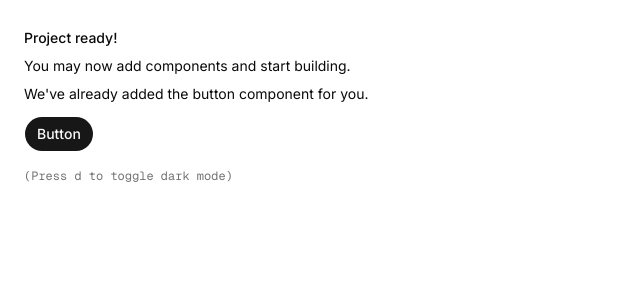
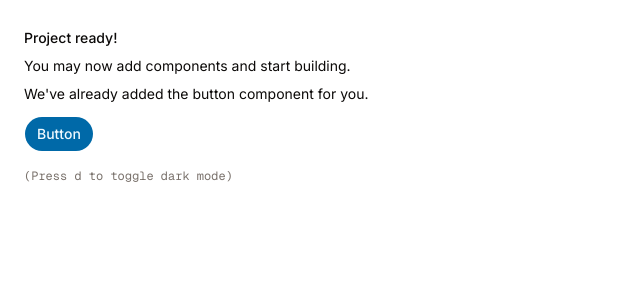
Before and after one commit to Asheze1127/hackathon-2026-in-apu, a Next.js app in the folder web/: page / in a window 1280 px wide. Shown: the top 300 px of the page, without its empty margins (0-640 px from the left). Built offline with nearby package versions, Linux system fonts and the light colour scheme.

Commit message:
chore: change theme

```diff
--- a/web/app/globals.css
+++ b/web/app/globals.css
@@ -6,71 +6,71 @@
 
 :root {
   --background: oklch(1 0 0);
-  --foreground: oklch(0.145 0 0);
+  --foreground: oklch(0.147 0.004 49.25);
   --card: oklch(1 0 0);
-  --card-foreground: oklch(0.145 0 0);
+  --card-foreground: oklch(0.147 0.004 49.25);
   --popover: oklch(1 0 0);
-  --popover-foreground: oklch(0.145 0 0);
-  --primary: oklch(0.205 0 0);
-  --primary-foreground: oklch(0.985 0 0);
-  --secondary: oklch(0.97 0 0);
-  --secondary-foreground: oklch(0.205 0 0);
-  --muted: oklch(0.97 0 0);
-  --muted-foreground: oklch(0.556 0 0);
-  --accent: oklch(0.97 0 0);
-  --accent-foreground: oklch(0.205 0 0);
+  --popover-foreground: oklch(0.147 0.004 49.25);
+  --primary: oklch(0.5 0.134 242.749);
+  --primary-foreground: oklch(0.977 0.013 236.62);
+  --secondary: oklch(0.967 0.001 286.375);
+  --secondary-foreground: oklch(0.21 0.006 285.885);
+  --muted: oklch(0.97 0.001 106.424);
+  --muted-foreground: oklch(0.553 0.013 58.071);
+  --accent: oklch(0.97 0.001 106.424);
+  --accent-foreground: oklch(0.216 0.006 56.043);
   --destructive: oklch(0.577 0.245 27.325);
-  --border: oklch(0.922 0 0);
-  --input: oklch(0.922 0 0);
-  --ring: oklch(0.708 0 0);
-  --chart-1: oklch(0.809 0.105 251.813);
-  --chart-2: oklch(0.623 0.214 259.815);
-  --chart-3: oklch(0.546 0.245 262.881);
-  --chart-4: oklch(0.488 0.243 264.376);
-  --chart-5: oklch(0.424 0.199 265.638);
+  --border: oklch(0.923 0.003 48.717);
+  --input: oklch(0.923 0.003 48.717);
+  --ring: oklch(0.709 0.01 56.259);
+  --chart-1: oklch(0.828 0.111 230.318);
+  --chart-2: oklch(0.685 0.169 237.323);
+  --chart-3: oklch(0.588 0.158 241.966);
+  --chart-4: oklch(0.5 0.134 242.749);
+  --chart-5: oklch(0.443 0.11 240.79);
   --radius: 0.625rem;
-  --sidebar: oklch(0.985 0 0);
-  --sidebar-foreground: oklch(0.145 0 0);
-  --sidebar-primary: oklch(0.205 0 0);
-  --sidebar-primary-foreground: oklch(0.985 0 0);
-  --sidebar-accent: oklch(0.97 0 0);
-  --sidebar-accent-foreground: oklch(0.205 0 0);
-  --sidebar-border: oklch(0.922 0 0);
-  --sidebar-ring: oklch(0.708 0 0);
+  --sidebar: oklch(0.985 0.001 106.423);
+  --sidebar-foreground: oklch(0.147 0.004 49.25);
+  --sidebar-primary: oklch(0.588 0.158 241.966);
+  --sidebar-primary-foreground: oklch(0.977 0.013 236.62);
+  --sidebar-accent: oklch(0.97 0.001 106.424);
+  --sidebar-accent-foreground: oklch(0.216 0.006 56.043);
+  --sidebar-border: oklch(0.923 0.003 48.717);
+  --sidebar-ring: oklch(0.709 0.01 56.259);
 }
 
 .dark {
-  --background: oklch(0.145 0 0);
-  --foreground: oklch(0.985 0 0);
-  --card: oklch(0.205 0 0);
-  --card-foreground: oklch(0.985 0 0);
-  --popover: oklch(0.205 0 0);
-  --popover-foreground: oklch(0.985 0 0);
-  --primary: oklch(0.922 0 0);
-  --primary-foreground: oklch(0.205 0 0);
-  --secondary: oklch(0.269 0 0);
+  --background: oklch(0.147 0.004 49.25);
+  --foreground: oklch(0.985 0.001 106.423);
+  --card: oklch(0.216 0.006 56.043);
+  --card-foreground: oklch(0.985 0.001 106.423);
+  --popover: oklch(0.216 0.006 56.043);
+  --popover-foreground: oklch(0.985 0.001 106.423);
+  --primary: oklch(0.443 0.11 240.79);
+  --primary-foreground: oklch(0.977 0.013 236.62);
+  --secondary: oklch(0.274 0.006 286.033);
   --secondary-foreground: oklch(0.985 0 0);
-  --muted: oklch(0.269 0 0);
-  --muted-foreground: oklch(0.708 0 0);
-  --accent: oklch(0.269 0 0);
-  --accent-foreground: oklch(0.985 0 0);
+  --muted: oklch(0.268 0.007 34.298);
+  --muted-foreground: oklch(0.709 0.01 56.259);
+  --accent: oklch(0.268 0.007 34.298);
+  --accent-foreground: oklch(0.985 0.001 106.423);
   --destructive: oklch(0.704 0.191 22.216);
   --border: oklch(1 0 0 / 10%);
   --input: oklch(1 0 0 / 15%);
-  --ring: oklch(0.556 0 0);
-  --chart-1: oklch(0.809 0.105 251.813);
-  --chart-2: oklch(0.623 0.214 259.815);
-  --chart-3: oklch(0.546 0.245 262.881);
-  --chart-4: oklch(0.488 0.243 264.376);
-  --chart-5: oklch(0.424 0.199 265.638);
-  --sidebar: oklch(0.205 0 0);
-  --sidebar-foreground: oklch(0.985 0 0);
-  --sidebar-primary: oklch(0.488 0.243 264.376);
-  --sidebar-primary-foreground: oklch(0.985 0 0);
-  --sidebar-accent: oklch(0.269 0 0);
-  --sidebar-accent-foreground: oklch(0.985 0 0);
+  --ring: oklch(0.553 0.013 58.071);
+  --chart-1: oklch(0.828 0.111 230.318);
+  --chart-2: oklch(0.685 0.169 237.323);
+  --chart-3: oklch(0.588 0.158 241.966);
+  --chart-4: oklch(0.5 0.134 242.749);
+  --chart-5: oklch(0.443 0.11 240.79);
+  --sidebar: oklch(0.216 0.006 56.043);
+  --sidebar-foreground: oklch(0.985 0.001 106.423);
+  --sidebar-primary: oklch(0.685 0.169 237.323);
+  --sidebar-primary-foreground: oklch(0.293 0.066 243.157);
+  --sidebar-accent: oklch(0.268 0.007 34.298);
+  --sidebar-accent-foreground: oklch(0.985 0.001 106.423);
   --sidebar-border: oklch(1 0 0 / 10%);
-  --sidebar-ring: oklch(0.556 0 0);
+  --sidebar-ring: oklch(0.553 0.013 58.071);
 }
 
 @theme inline {
```
